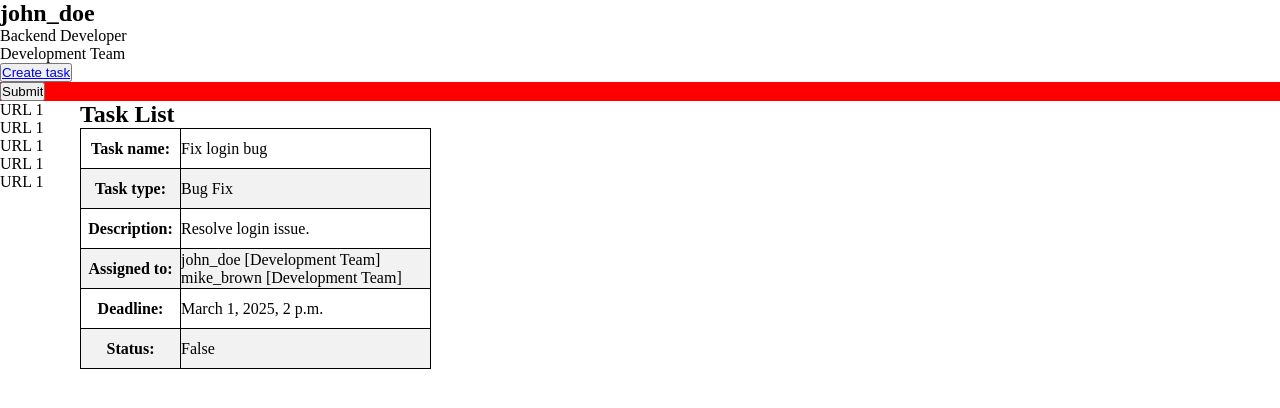
After one commit to Chukhno-Maksym/TaskManagerTeam, a Django app: page /task/1 in a window 1280 px wide. The commit adds this page. Shown: the top 408 px of the page. Run offline with Django 4.2, Linux system fonts and the light colour scheme; a user stored in the database is signed in; data comes from the database, SQL or seed files in the repository.

Commit message:
Create Filters fo tasks. Updating index.html (add includes),

```diff
--- a/static/css/styles.css
+++ b/static/css/styles.css
@@ -0,0 +1,51 @@
+*{
+    box-sizing: border-box;
+    margin: 0;
+    padding: 0;
+}
+
+table, th, td {
+  table-layout: fixed;
+  width: 250px;
+  height: 40px;
+  border-collapse: collapse;
+  border: 1px solid black;
+}
+
+th {
+    width: 100px;
+}
+
+
+tr:nth-child(even) {background-color: #f2f2f2;}
+
+.task-container {
+    display: flex;
+    flex-wrap: wrap;
+    justify-content: space-between;
+    align-items: center;
+    gap: 10px;
+    margin: 0 auto;
+    width: 1200px;
+}
+
+.backdrop {
+    position: fixed;
+    top: 0; left: 0;
+    width: 100%;
+    height: 100%;
+    background: rgba(0, 0, 0, 0.5);
+    display: flex;
+    align-items: center;
+    justify-content: center;
+}
+
+.modal {
+    background: white;
+    padding: 20px;
+    border-radius: 8px;
+}
+
+.is-hidden {
+    display: none;
+}
--- a/taskmanager/forms.py
+++ b/taskmanager/forms.py
@@ -1,9 +1,58 @@
 from django.contrib.auth.forms import UserCreationForm
+from django import forms
 
-from taskmanager.models import Worker
+from taskmanager.models import Worker, Task, PRIORITY_CHOICES
+
+TEAM_CHOICES = (
+    ("","All"),
+    ("Development Team","Development Team"),
+    ("Marketing Team","Marketing Team"),
+    ("Design Team","Design Team"),
+    ("QA Team","QA Team"),
+    ("Support Team","Support Team"),
+)
+
+STATUS_CHOICES = (
+    ("", "All"),
+    ("False","In progress"),
+    ("True","Done"),
+)
 
 
 class UserCreateForm(UserCreationForm):
     class Meta(UserCreationForm.Meta):
         model = Worker
         fields =  UserCreationForm.Meta.fields
+
+
+class TaskSearchForm(forms.Form):
+    team = forms.ChoiceField(choices=TEAM_CHOICES,
+                                      required=False,
+                                      label="Select Team",)
+
+    status = forms.ChoiceField(choices=STATUS_CHOICES,
+                               required=False,
+                               label="Status",)
+
+    priority = forms.ChoiceField(choices=PRIORITY_CHOICES,
+                                 required=False,
+                                 label="Priority",)
+
+class TaskCreateForm(forms.ModelForm):
+    deadline = forms.DateTimeField(
+        required=False,
+        widget=forms.DateTimeInput(
+            attrs={"type": "datetime-local"}, format="%Y-%m-%dT%H:%M"
+        )
+    )
+
+    assignees = forms.ModelMultipleChoiceField(
+        queryset=Worker.objects.all(),
+        widget=forms.CheckboxSelectMultiple,
+        required=False,
+    )
+
+
+    class Meta:
+        model = Task
+        fields = "__all__"
--- a/taskmanager/models.py
+++ b/taskmanager/models.py
@@ -3,6 +3,7 @@ from django.db import models
 
 
 PRIORITY_CHOICES = [
+    ("", "All"),
     ("low", "Low"),
     ("medium", "Medium"),
     ("high", "High"),
--- a/taskmanager/urls.py
+++ b/taskmanager/urls.py
@@ -2,12 +2,16 @@ from django.urls import path, include
 
 from taskmanager.views import (start_page,
                                CreateUserView,
-                               TaskListView)
+                               TaskListView,
+                               TaskCreateView,
+                               TaskDetailView)
 
 urlpatterns = [
     path("", start_page, name="start_page"),
     path("create/", CreateUserView.as_view(), name="create_user"),
     path("task_list/<str:username>", TaskListView.as_view(), name="task_list"),
+    path("create_task/", TaskCreateView.as_view(), name="create_task"),
+    path("task/<int:pk>", TaskDetailView.as_view(), name="task_detail"),
 ]
 
 app_name = "taskmanager"
--- a/taskmanager/views.py
+++ b/taskmanager/views.py
@@ -1,11 +1,12 @@
 from django.contrib.auth import get_user_model
+from django.contrib.auth.mixins import LoginRequiredMixin
 from django.contrib.auth.views import LoginView
 from django.http import HttpRequest, HttpResponse
 from django.shortcuts import render
 from django.urls import reverse_lazy, reverse
 from django.views import generic
 
-from taskmanager.forms import UserCreateForm
+from taskmanager.forms import UserCreateForm, TaskSearchForm, TaskCreateForm
 from taskmanager.models import Task
 
 
@@ -31,7 +32,42 @@ class CreateUserView(generic.CreateView):
                             kwargs={"username": username})
 
 
-class TaskListView(generic.ListView):
+class TaskListView(LoginRequiredMixin, generic.ListView):
     model = Task
     fields = "__all__"
     template_name = "taskmanager/task_list.html"
+    context_object_name = "tasks"
+
+    def get_queryset(self):
+        queryset = Task.objects.all()
+        search_form = TaskSearchForm(self.request.GET)
+
+        if search_form.is_valid():
+            team = search_form.cleaned_data.get("team")
+            status = search_form.cleaned_data.get("status")
+            priority = search_form.cleaned_data.get("priority")
+
+            if team:
+                queryset = queryset.filter(assignees__team__name=team)
+            if status:
+                queryset = queryset.filter(is_completed=status)
+            if priority:
+                queryset = queryset.filter(priority=priority)
+
+        return queryset.distinct()
+
+    def get_context_data(self, *, object_list=None, **kwargs):
+        context = super(TaskListView, self).get_context_data(**kwargs)
+        context["search_form"] = TaskSearchForm(self.request.GET)
+        return context
+
+
+class TaskCreateView(LoginRequiredMixin, generic.CreateView):
+    model = Task
+    form_class = TaskCreateForm
+    success_url = reverse_lazy("taskmanager:task_list")
+    template_name = "taskmanager/create_task.html"
+
+
+class TaskDetailView(LoginRequiredMixin, generic.DetailView):
+    model = Task
--- a/templates/base.html
+++ b/templates/base.html
@@ -13,8 +13,26 @@
 </header>
 <body>
 <main>
-  {% block content %}
-  {% endblock %}
+
+{% block user_info %}
+  {% include "includes/user_info.html" %}
+{% endblock %}
+
+{% block search_bar %}
+  {% include "includes/search_bar.html" %}
+{% endblock %}
+
+<section style="display: flex">
+  <nav class="sidebar" style="width: 250px;">
+    {% block sidebar %}
+      {% include "includes/sidebar.html" %}
+    {% endblock %}
+  </nav>
+  <div class="content">
+    {% block content %}
+    {% endblock %}
+  </div>
+</section>
 </main>
 </body>
 </html>
--- /dev/null
+++ b/templates/includes/search_bar.html
@@ -0,0 +1,6 @@
+<div class="search-bar" style="background: red">
+  <form method="get" action="">
+    {{ search_form }}
+  <input type="submit">
+  </form>
+</div>
--- /dev/null
+++ b/templates/includes/sidebar.html
@@ -0,0 +1,5 @@
+<p>URL 1</p>
+<p>URL 1</p>
+<p>URL 1</p>
+<p>URL 1</p>
+<p>URL 1</p>
--- /dev/null
+++ b/templates/includes/user_info.html
@@ -0,0 +1,9 @@
+<div class="user-info-container">
+  <h2>{{ user.username }}</h2>
+  <p>{{ user.position.name }}</p>
+  <p>{{ user.team.name }}</p>
+  <button>
+    <a href = "{% url "taskmanager:create_task" %}">Create task</a>
+  </button>
+
+</div>
--- /dev/null
+++ b/templates/taskmanager/task_detail.html
@@ -0,0 +1,37 @@
+{% extends "base.html" %}
+{% block content %}
+
+<h1>Task List</h1>
+  <div class = "task-container">
+      <table>
+        <tr>
+          <th>Task name:</th>
+          <td>{{ task.name }}</td>
+        </tr>
+        <tr>
+          <th>Task type:</th>
+          <td>{{ task.task_type.name }}</td>
+        </tr>
+        <tr>
+          <th>Description:</th>
+          <td>{{ task.description }}</td>
+        </tr>
+        <tr>
+          <th>Assigned to:</th>
+          <td>
+            {% for worker in task.assignees.all %}
+              <p>{{ worker.username }} [{{ worker.team }}]</p>
+            {% endfor %}
+          </td>
+        </tr>
+        <tr>
+          <th>Deadline:</th>
+          <td>{{ task.deadline }}</td>
+        </tr>
+        <tr>
+          <th>Status:</th>
+          <td>{{ task.is_completed }}</td>
+        </tr>
+      </table>
+  </div>
+{% endblock %}
```
Also changed, not shown: static/js/modal.js (added, +19 -0 lines), templates/taskmanager/create_task.html (added, +11 -0 lines), templates/taskmanager/task_list.html (added, +35 -0 lines), taskmanager/migrations/0001_initial.py (added), taskmanager/migrations/0002_alter_position_name_alter_team_name_and_more.py (added).
